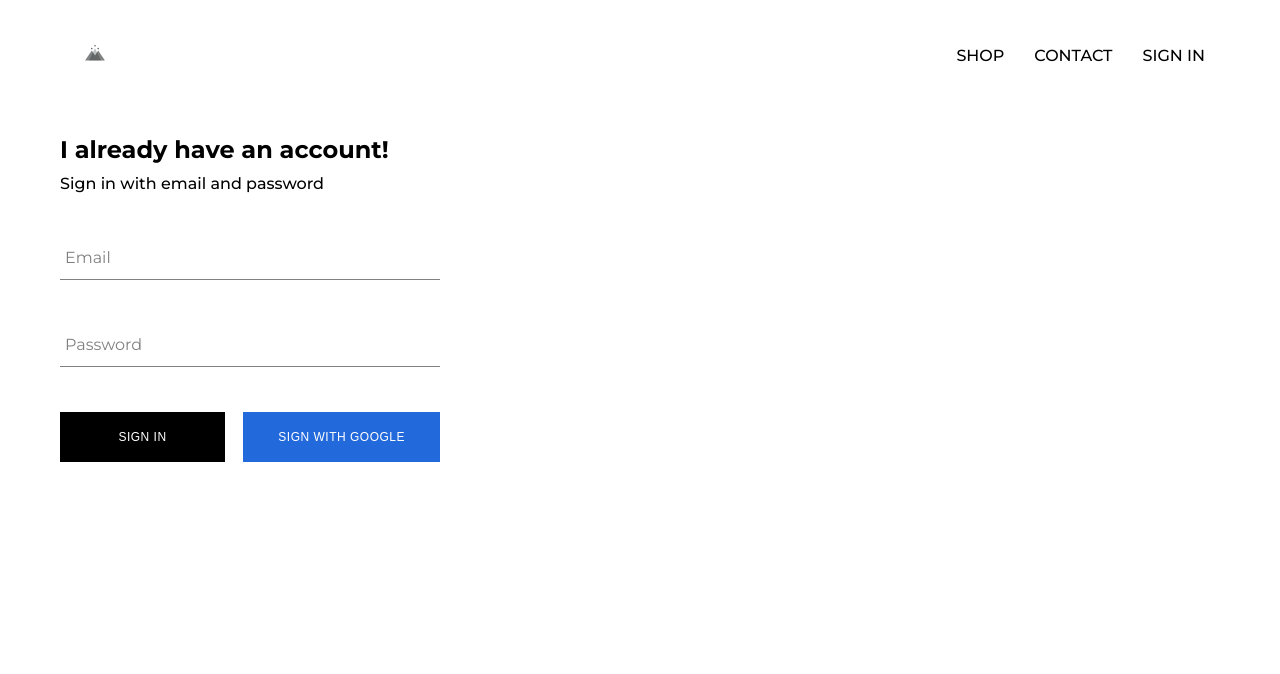
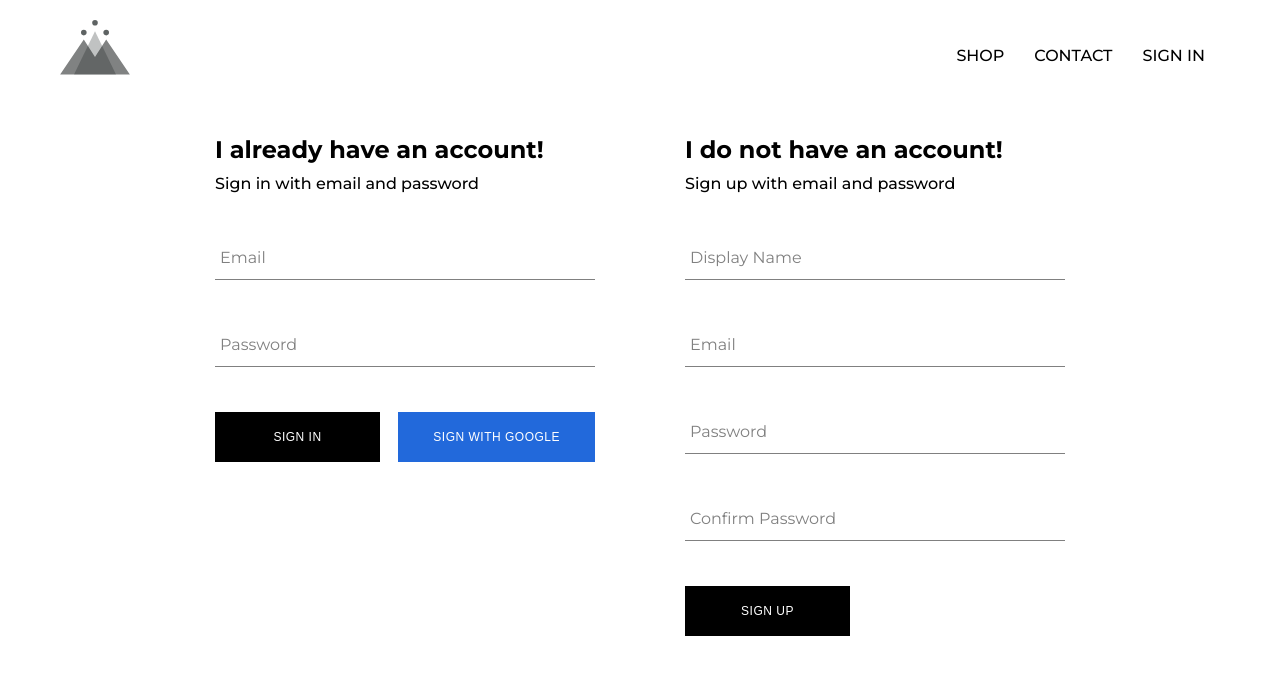
Before and after one commit to Mr0nline/inspo-clothing, a React (Create React App) app: page /sign in a window 1280 px wide. Shown: the top 674 px of the page. Built offline with nearby package versions, Linux system fonts and the light colour scheme; no server answers.

Commit message:
Created sign up and fixed sign in with google module

```diff
--- a/src/App.js
+++ b/src/App.js
@@ -1,11 +1,12 @@
 import React, { Component } from 'react';
 import './App.css';
-import { Switch, Route } from 'react-router-dom';
+import { Switch, Route, Router } from 'react-router-dom';
 import ShopPage from './pages/shop/shop.component';
 import HomePage from './pages/homepage/homepage.component';
 import Header from './components/header/header.component';
 import SignInAndSignUpPage from './pages/sign-in-and-sign-up/sign-in-and-sign-up.component';
-import { auth } from './firebase/firebase.utils';
+import { auth, createUserProfileDocument } from './firebase/firebase.utils';
+import history from './components/history/history';
 
 class App extends Component {
 	constructor() {
@@ -19,25 +20,50 @@ class App extends Component {
 	unsubscribeFromAuth = null;
 
 	componentDidMount() {
-		this.unsubscribeFromAuth = auth.onAuthStateChanged((user) =>
-			this.setState({ currentUser: user })
-		);
+		this.unsubscribeFromAuth = auth.onAuthStateChanged(async (userAuth) => {
+			if (userAuth) {
+				const userRef = await createUserProfileDocument(userAuth);
+
+				userRef.onSnapshot((snapShot) => {
+					this.setState({
+						currentUser: {
+							id: snapShot.id,
+							...snapShot.data()
+						}
+					})
+				},()=>console.log(this.state));
+			}
+			this.setState({
+				currentUser: userAuth
+			});
+		});
 	}
 
 	componentWillUnmount() {
 		this.unsubscribeFromAuth();
+		console.log(auth);
 	}
 
 	render() {
 		return (
+			<Router history={history}>
 				<div>
 					<Header currentUser={this.state.currentUser} />
 					<Switch>
 						<Route exact path='/' component={HomePage}></Route>
 						<Route exact path='/shop' component={ShopPage}></Route>
-					<Route exact path='/sign' component={SignInAndSignUpPage}></Route>
+						<Route
+							exact
+							path='/sign'
+							// render={(props) => <SignInAndSignUpPage isSigned={this.state.currentUser ? true : false} {...props} /> }
+							component={
+								// SignInAndSignUpPage
+								this.state.currentUser ? history.push('/') : SignInAndSignUpPage
+							}
+							/>
 					</Switch>
 				</div>
+			</Router>
 		);
 	}
 }
--- a/src/components/header/header.styles.scss
+++ b/src/components/header/header.styles.scss
@@ -8,7 +8,7 @@
     .logo-container {
       height: 100%;
       width: 70px;
-      padding: 25px;
+      // padding: 25px;
     }
 
     .header-options {
--- /dev/null
+++ b/src/components/history/history.js
@@ -0,0 +1,3 @@
+import { createBrowserHistory } from 'history';
+
+export default createBrowserHistory();
--- /dev/null
+++ b/src/components/sign-up/sign-up.component.jsx
@@ -0,0 +1,97 @@
+import React from 'react'
+import './sign-up.styles.scss'
+import '../sign-in/sign-in.styles.scss'
+
+import FormInput from '../form-input/form-input.component'
+import CustomButton from '../custom-button/custom-button.component'
+import { auth, createUserProfileDocument } from '../../firebase/firebase.utils'
+
+class SignUp extends React.Component {
+	constructor(props) {
+		super(props);
+
+		this.state = {
+            displayName: '',
+			email: '',
+			password: '',
+            confirmPassword: ''
+		};
+	}
+
+	handleSubmit = async (event) => {
+		event.preventDefault();
+        const { displayName, email, password, confirmPassword } = this.state;
+
+        if (password !== confirmPassword) {
+            alert(`Password doesn't match with each other`);
+            return;
+        }
+
+        try {
+            const { user } = await auth.createUserWithEmailAndPassword(email, password);
+            await createUserProfileDocument(user, { displayName });
+            this.setState = {
+                displayName: '',
+                email: '',
+                password: '',
+                confirmPassword: ''
+            };
+        } catch (error) {
+            console.log("Error while registration, ",error.message)
+        }
+	};
+
+	handleChange = (event) => {
+		const { value, name } = event.target;
+		this.setState({ [name]: value });
+	};
+
+	render() {
+		return (
+        <div className='sign-in'>
+        <h2 className='title'>I do not have an account!</h2>
+        <span>Sign up with email and password</span>
+
+        <form onSubmit={this.handleSubmit}>
+            <FormInput
+                label='Display Name'
+                name='displayName'
+                type='text'
+                value={this.state.displayName}
+                handleChange={this.handleChange}
+                required
+            />
+            <FormInput
+                label='Email'
+                name='email'
+                type='emai'
+                value={this.state.email}
+                handleChange={this.handleChange}
+                required
+            />
+            <FormInput
+                label='Password'
+                name='password'
+                type='password'
+                value={this.state.password}
+                handleChange={this.handleChange}
+                required
+            />
+            <FormInput
+                label='Confirm Password'
+                name='confirmPassword'
+                type='password'
+                value={this.state.confirmPassword}
+                handleChange={this.handleChange}
+                required
+            />
+            <div className='buttons'>
+                <CustomButton type='submit'>Sign up</CustomButton>
+            </div>
+        </form>
+    </div>
+    );
+}
+}
+
+export default SignUp;
--- a/src/firebase/firebase.utils.js
+++ b/src/firebase/firebase.utils.js
@@ -12,6 +12,29 @@ const config = {
 	measurementId: 'G-9KG4Q9RC9V',
 };
 
+export const createUserProfileDocument = async (userAuth, additionalData) => {
+	if (!userAuth) return;
+	const userRef = await firestore.doc(`users/${userAuth.uid}`);
+	const snapShot = await userRef.get();
+
+	if (!snapShot.exists) {
+		const { displayName, email } = userAuth;
+		const createdTime = new Date();
+		try {
+			await userRef.set({
+				displayName,
+				email,
+				createdTime,
+				...additionalData
+			});
+		} catch (error) {
+			console.log('Error in creation! ', error.message);
+		}
+	}
+
+	return userRef;
+};
+
 firebase.initializeApp(config);
 
 export const auth = firebase.auth();
--- a/src/pages/sign-in-and-sign-up/sign-in-and-sign-up.component.jsx
+++ b/src/pages/sign-in-and-sign-up/sign-in-and-sign-up.component.jsx
@@ -1,10 +1,12 @@
 import React from 'react';
 import './sign-in-and-sign-up.styles.scss';
 import SignIn from '../../components/sign-in/sign-in.component';
+import SignUp from '../../components/sign-up/sign-up.component';
 
 const SignInAndSignUpPage = () => (
-	<div>
+	<div className='sign-group'>
 		<SignIn />
+		<SignUp />
 	</div>
 );
 
--- a/src/pages/sign-in-and-sign-up/sign-in-and-sign-up.styles.scss
+++ b/src/pages/sign-in-and-sign-up/sign-in-and-sign-up.styles.scss
@@ -0,0 +1,7 @@
+.sign-group {
+    width: 850px;
+    display: flex;
+    justify-content: space-between;
+    margin: 10px auto;
+
+}
```
Also changed, not shown: src/components/sign-up/sign-up.styles.scss (added). Lines whose indentation alone changed are shown as unchanged.
